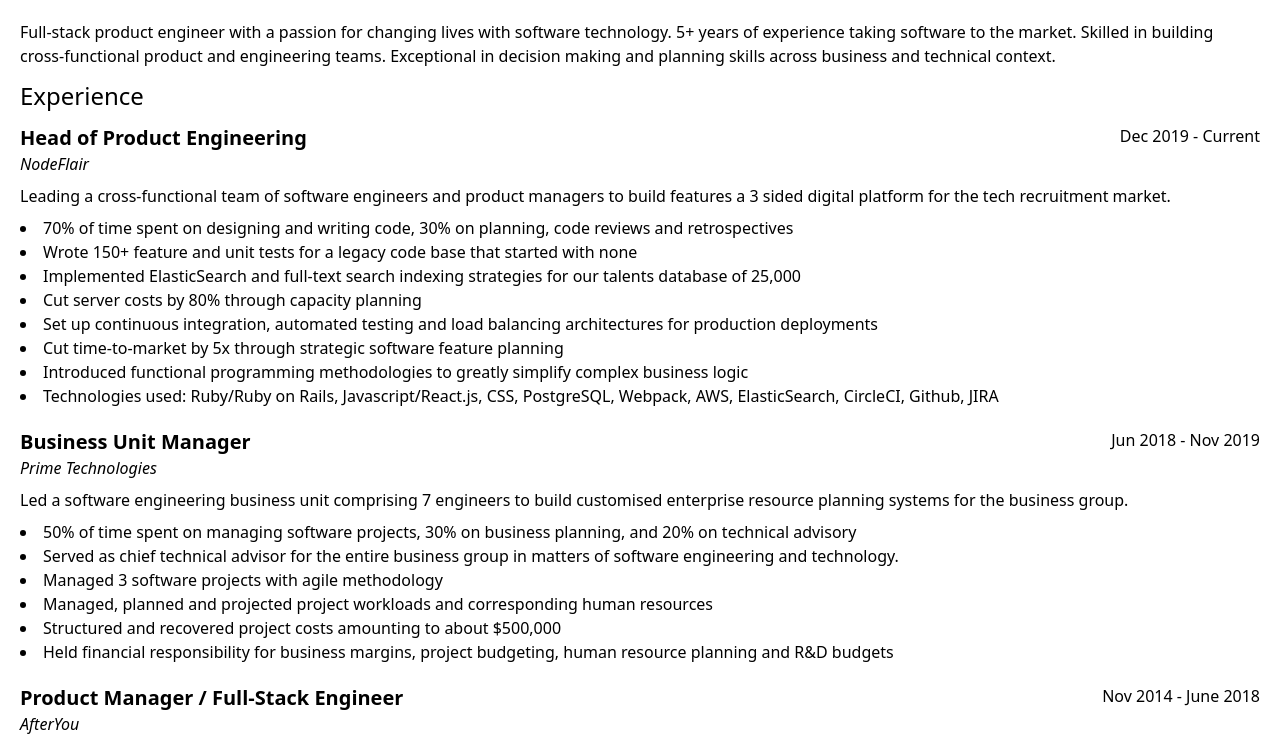
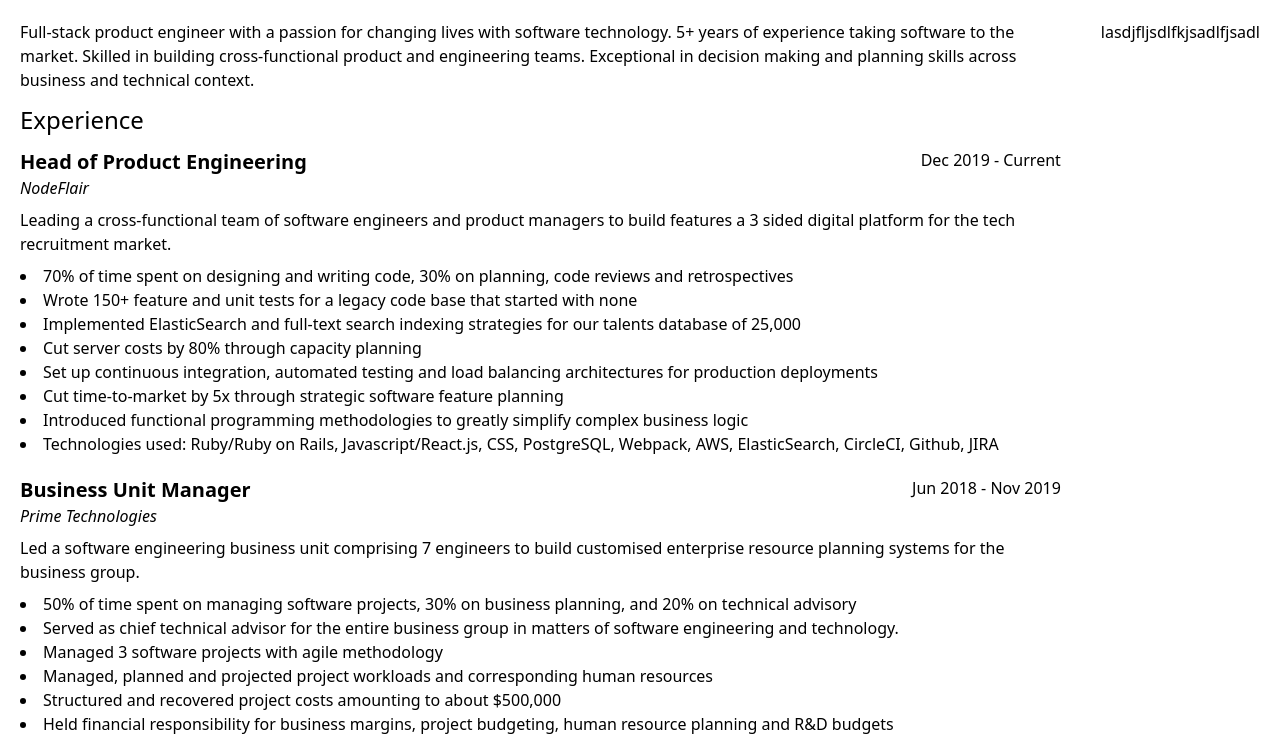
Before and after one commit to alvinncx/resume-template, a plain HTML site: page index.html in a window 1280 px wide. Shown: the top 741 px of the page. Drawn offline with nearby package versions, Linux system fonts and the light colour scheme.

Commit message:
columns setup

```diff
--- a/index.html
+++ b/index.html
@@ -9,7 +9,7 @@
   </head>
   <body class="p-5">
     <div class="flex">
-      <div>
+      <div id="left" >
         <p>
           Full-stack product engineer with a passion for changing lives with software technology. 5+ years of experience taking software to the market. Skilled in building cross-functional product and engineering teams. Exceptional in decision making and planning skills across business and technical context.
         </p>
@@ -77,6 +77,9 @@
           {{/each}}
         </script>
       </div>
+      <div id="right" class="ml-10">
+        lasdjfljsdlfkjsadlfjsadl
+      </div>
 
     </div>
     <script src="./templating.js" ></script>
--- a/templating.js
+++ b/templating.js
@@ -80,10 +80,10 @@ var source = document.getElementById("experience-template").innerHTML;
 var template = Handlebars.compile(source);
 
 var html = template(experiences);
-$(document.body).append(html);
+$("#left").append(html);
 
 var source = document.getElementById("personal-template").innerHTML;
 var template = Handlebars.compile(source);
 
 var html = template(personals);
-$(document.body).append(html);
+$("#left").append(html);
```
Lines whose indentation alone changed are shown as unchanged.
